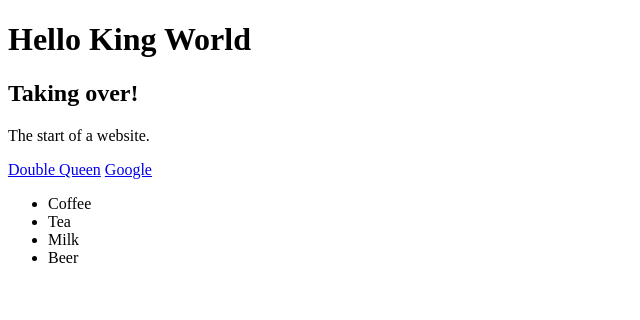
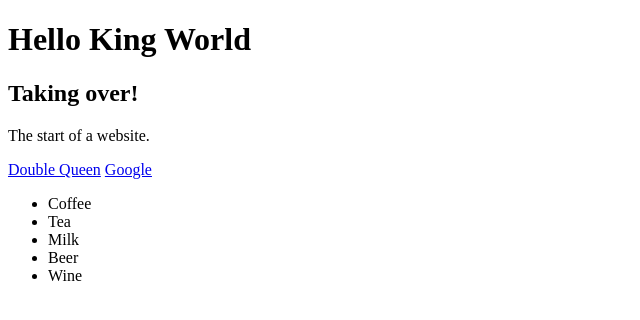
Before and after one commit to kingchanchan/hello-king-world, a plain HTML site: page index.html in a window 1280 px wide. Shown: the full height of the page, 0-640 px from the left. Drawn offline with Linux system fonts and the light colour scheme.

Commit message:
Added wine

```diff
--- a/index.html
+++ b/index.html
@@ -23,6 +23,7 @@
         <li>Tea</li>
         <li>Milk</li>
         <li>Beer</li>
+        <li>Wine</li>
       </ul>
     </div>
   </body>
```
